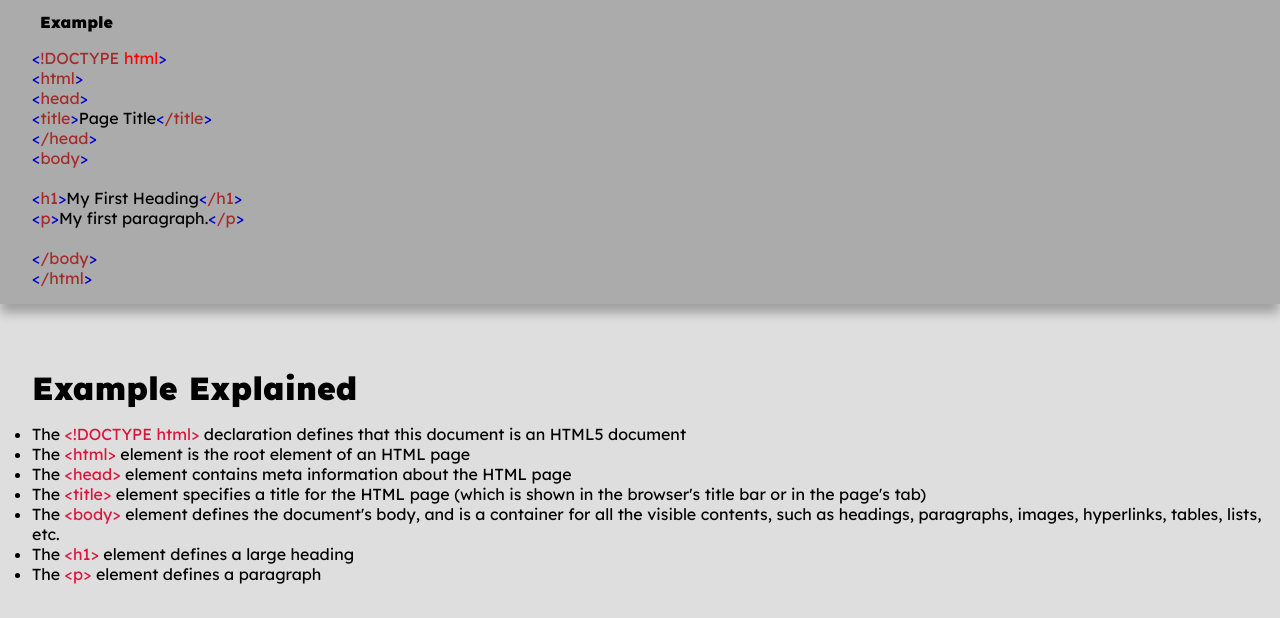
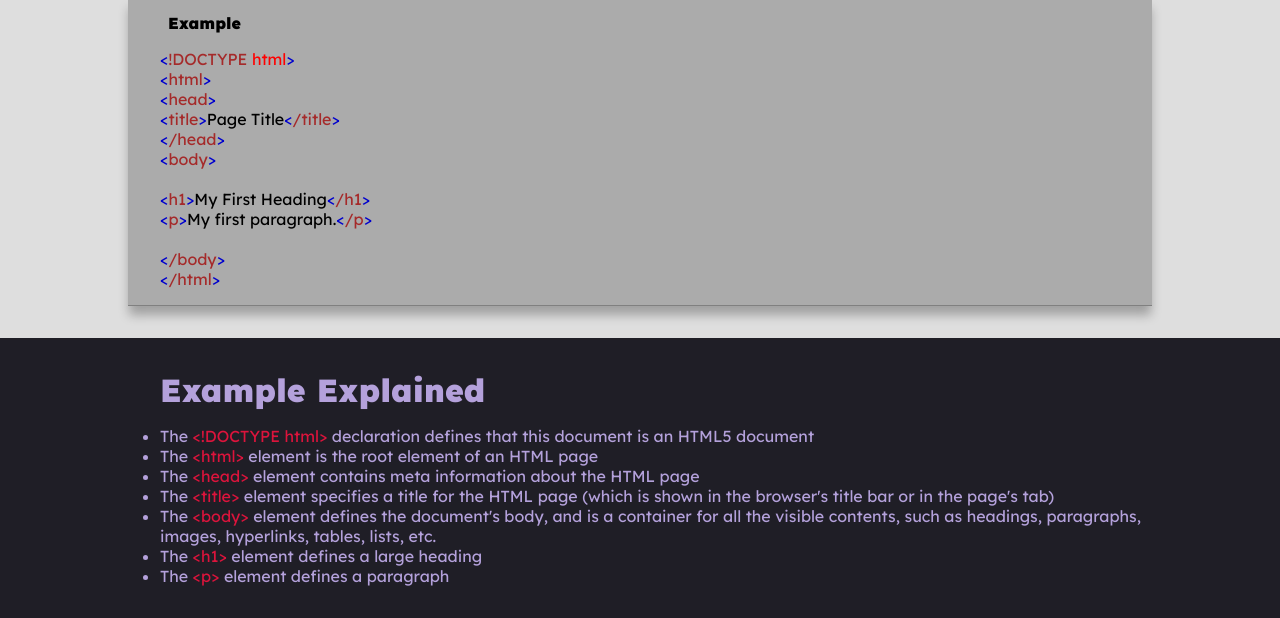
Before and after one commit to danielajoconnor/skills-city-hackathon, a plain HTML site: page templates/html.html in a window 1280 px wide. Shown: the part 506-1124 px from the top of the page. Drawn offline with Linux system fonts and the light colour scheme.

Commit message:
added fullbleed

```diff
--- a/static/style.scss
+++ b/static/style.scss
@@ -9,6 +9,15 @@ html,body {
     padding:0;
 }
 
+@mixin bottom-border {
+    border-style: solid;
+    border-width: 0px 0px 1px;
+    border-color: hsl(0, 0%, 50%);
+}
+
+$bleedcolor: #1F1E26;
+
+
 * {
     font-family: 'Lexend Deca', sans-serif;
     // font-weight: 400;
@@ -19,11 +28,11 @@ body {
 }
 
 nav {
-    background-color: rgb(177, 177, 177);
+    background-color: #b1b1b1;
     text-align: center;
     padding: 1rem;
     box-shadow: 0px 10px 10px -1px rgba(0, 0, 0, 0.282);
-    // height: 3rem;
+    @include bottom-border();
 }
 
 nav a {
@@ -50,17 +59,30 @@ font-weight: 900;
     display: flex;
     justify-content: center;
     position: relative;
-        img {
-            width: 12rem;
-        }
+
 }
 
-.logoboxes h2 {
-    text-align: center;
-    font-size: 2rem;
-    // color:orange;
+.logoboxes {
+    position: relative;
+
+    img {
+        width: 12rem;
+        transform: scale(100%);
+        transition: transform 0.2s;
+
+        &:hover {
+            transform: scale(110%);
+        }
+    }
+
+    h2 {
+        text-align: center;
+        font-size: 2rem;
+    }
 
 }
+
+
 
 .html-icon {
     color: #FF6E17;
@@ -68,6 +90,12 @@ font-weight: 900;
 
 .css-icon {
     color:#35A8DB;
+}
+
+.page-format {
+    margin: 0 8rem;
+    // text-align: center;
+    // width: 15rem;
 }
 
 .info-container {
@@ -84,6 +112,7 @@ font-weight: 900;
         }
         .w3-example {
             padding: 1rem 2rem;
+            @include bottom-border();
         }
     padding: 2rem 0;
     list-style-type: disc;
@@ -95,10 +124,11 @@ font-weight: 900;
 }
 
 
-// .full-bleed {
-//     box-shadow: 0 0 0 100vmax #ababab;
-//     clip-path: inset(0 -100vmax);
-// }
+.full-bleed {
+    box-shadow: 0 0 0 100vmax $bleedcolor;
+    clip-path: inset(0 -100vmax);
+    background-color: $bleedcolor;
+}
 
 .boxshadow {
     // padding: 0.7rem 0;
@@ -128,6 +158,10 @@ font-weight: 900;
     animation-timing-function: linear;
 }
 
+.purple-text {
+    color: #B4A1DB;
+}
+
 @keyframes gradient {
     0% {
         background-position: 0 0;
--- a/templates/html.html
+++ b/templates/html.html
@@ -18,7 +18,8 @@
         <h1>HTML</h1>
     </div>
 
-    <div class="info-container">
+    <div class="page-format">
+        <div class="info-container full-bleed purple-text">
             <h3>What is HTML?</h3>
             <ul class="html-list">
                 <li>HTML stands for Hyper Text Markup Language</li>
@@ -30,12 +31,10 @@
                 is a paragraph", "this is a link", etc.</li>
             </ul>
         </div>
-
         <div class="info-container">
             <h3>A Simple HTML Document</h3>
-
             <div class="boxshadow">
-            <div class="w3-example full-bleed">
+                <div class="w3-example">
                     <h4>Example</h4>
                     <div class="w3-code">
                         <span class="tagnamecolor" style="color:brown"><span class="tagcolor" style="color:mediumblue">&lt;</span>!DOCTYPE<span class="attributecolor" style="color:red"> html</span><span class="tagcolor" style="color:mediumblue">&gt;</span></span><br>
@@ -47,8 +46,7 @@
                 </div>
             </div>
         </div>
-
-    <div class="info-container">
+        <div class="info-container full-bleed purple-text">
             <h3>Example Explained</h3>
             <ul>
                 <li>The <code class="w3-codespan">&lt;!DOCTYPE html&gt;</code> declaration defines
@@ -66,6 +64,7 @@
                  <li>The <code class="w3-codespan">&lt;p&gt;</code> element defines a paragraph</li>
                 </ul>
         </div>
+    </div>
 
 </body>
 </html>
```
Also changed, not shown: static/style.css, 1 other file. Lines whose indentation alone changed are shown as unchanged.
